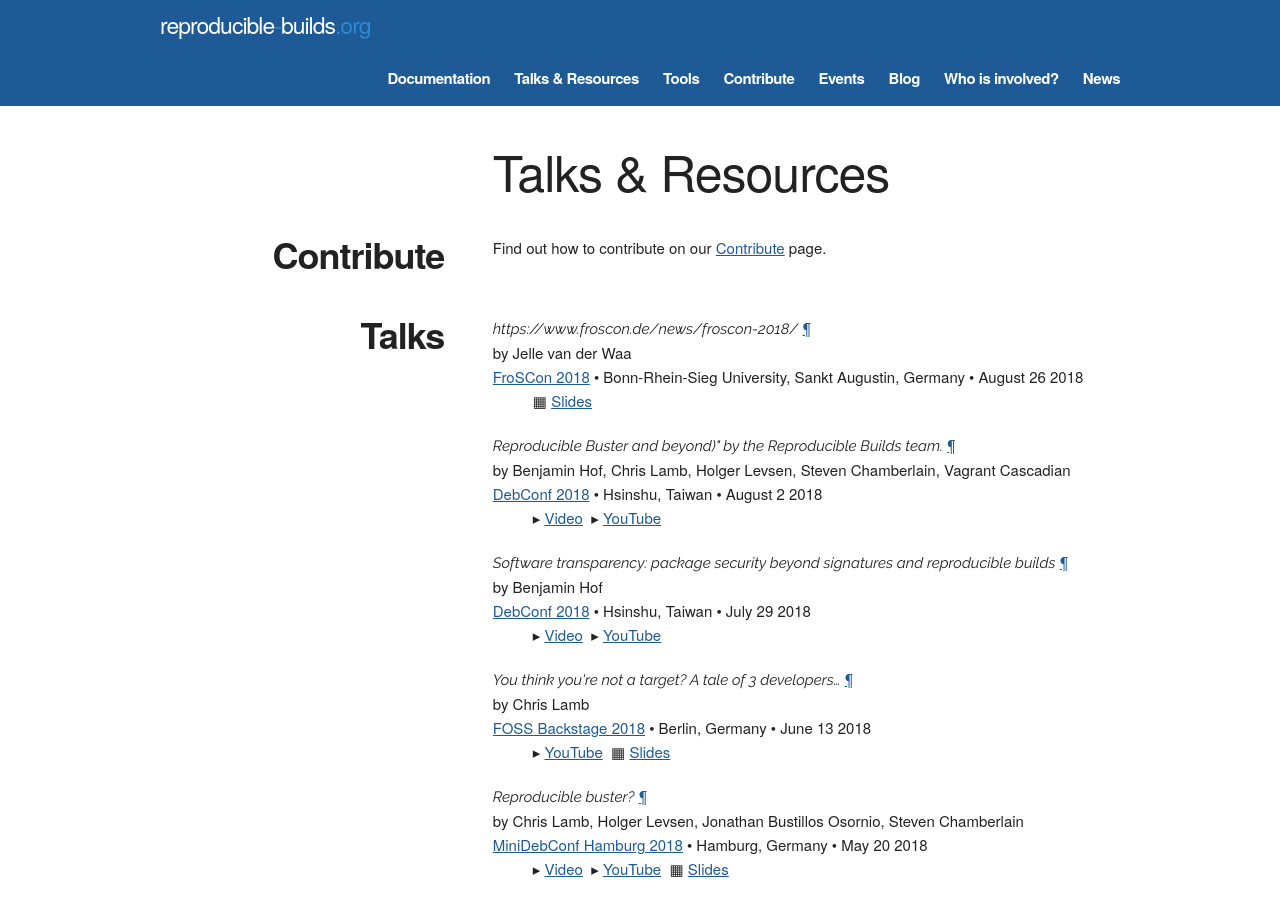
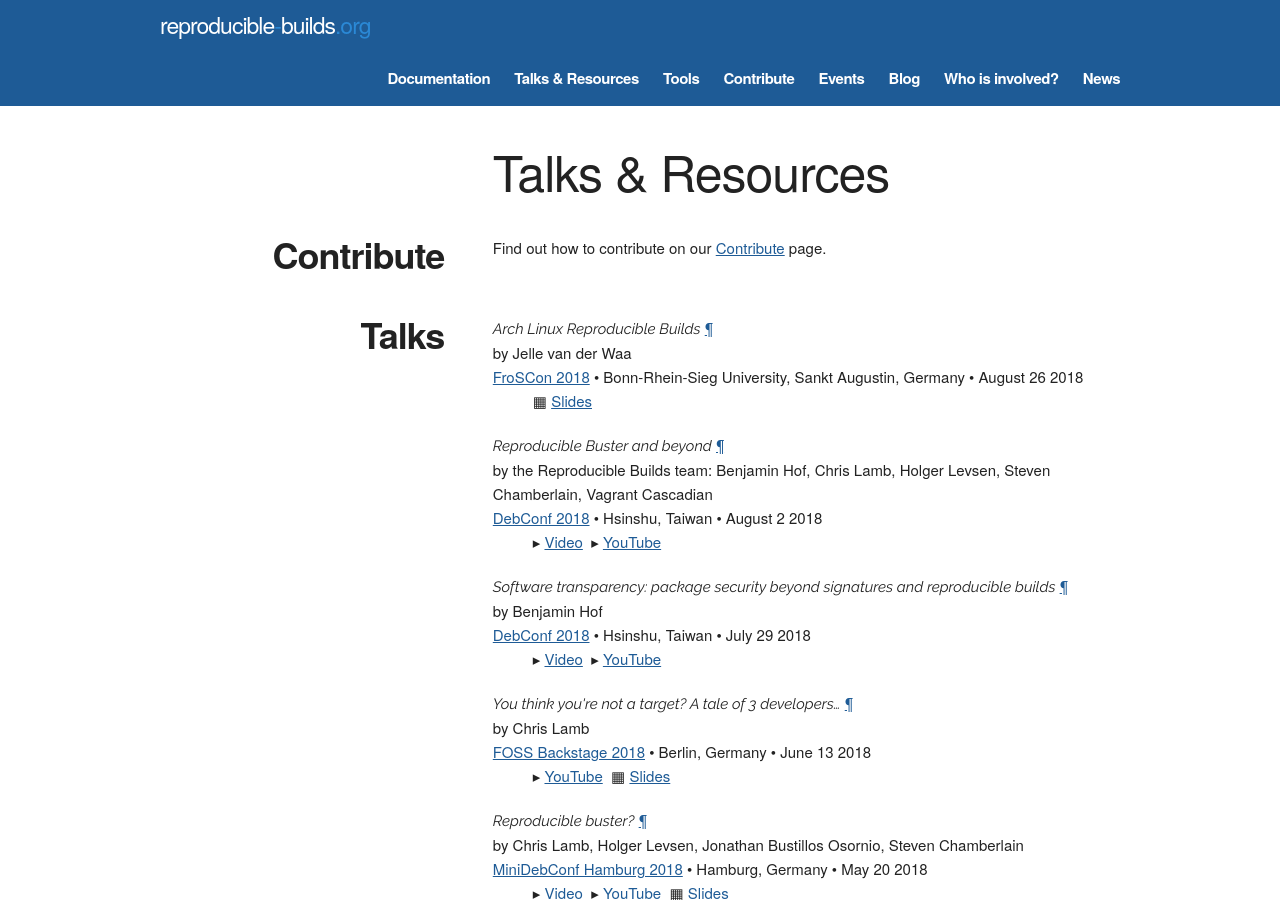
Before and after one commit to prototypefund/reproducible-website, a Jekyll site: the page built from resources.html, in a window 1280 px wide and 900 px high. Built offline with Jekyll 4.4.1, drawn with Linux system fonts in a browser that asks for light colours; some web fonts are replaced.

Commit message:
Fix some presentation titles and URL's

```diff
--- a/_data/presentations.yml
+++ b/_data/presentations.yml
@@ -1,4 +1,4 @@
-- title: https://www.froscon.de/news/froscon-2018/
+- title: Arch Linux Reproducible Builds
   presented_by: Jelle van der Waa
   event:
     url: https://www.froscon.de/news/froscon-2018/
@@ -7,15 +7,15 @@
     location: Bonn-Rhein-Sieg University, Sankt Augustin, Germany
   slides: https://programm.froscon.de/2018/system/event_attachments/attachments/000/000/509/original/Arch_Linux_Reproducible_Builds.pdf
 
-- title: Reproducible Buster and beyond)" by the Reproducible Builds team.
-  presented_by: Benjamin Hof, Chris Lamb, Holger Levsen, Steven Chamberlain, Vagrant Cascadian
+- title: Reproducible Buster and beyond
+  presented_by: "the Reproducible Builds team: Benjamin Hof, Chris Lamb, Holger Levsen, Steven Chamberlain, Vagrant Cascadian"
   event:
     url: https://debconf18.debconf.org/talks/80-reproducible-buster-and-beyond/
     name: DebConf 2018
     date: 2018-08-02
     location: Hsinshu, Taiwan
   video:
-    url: https://meetings-archive.debian.net/pub/debian-meetings/2018/DebConf18/2018-07-29/software-transparency-package-security-b.webm
+    url: https://meetings-archive.debian.net/pub/debian-meetings/2018/DebConf18/2018-08-02/reproducible-buster-and-beyond.webm
     youtube: F8_wUWibrO8
 
 - title: "Software transparency: package security beyond signatures and reproducible builds"
```
